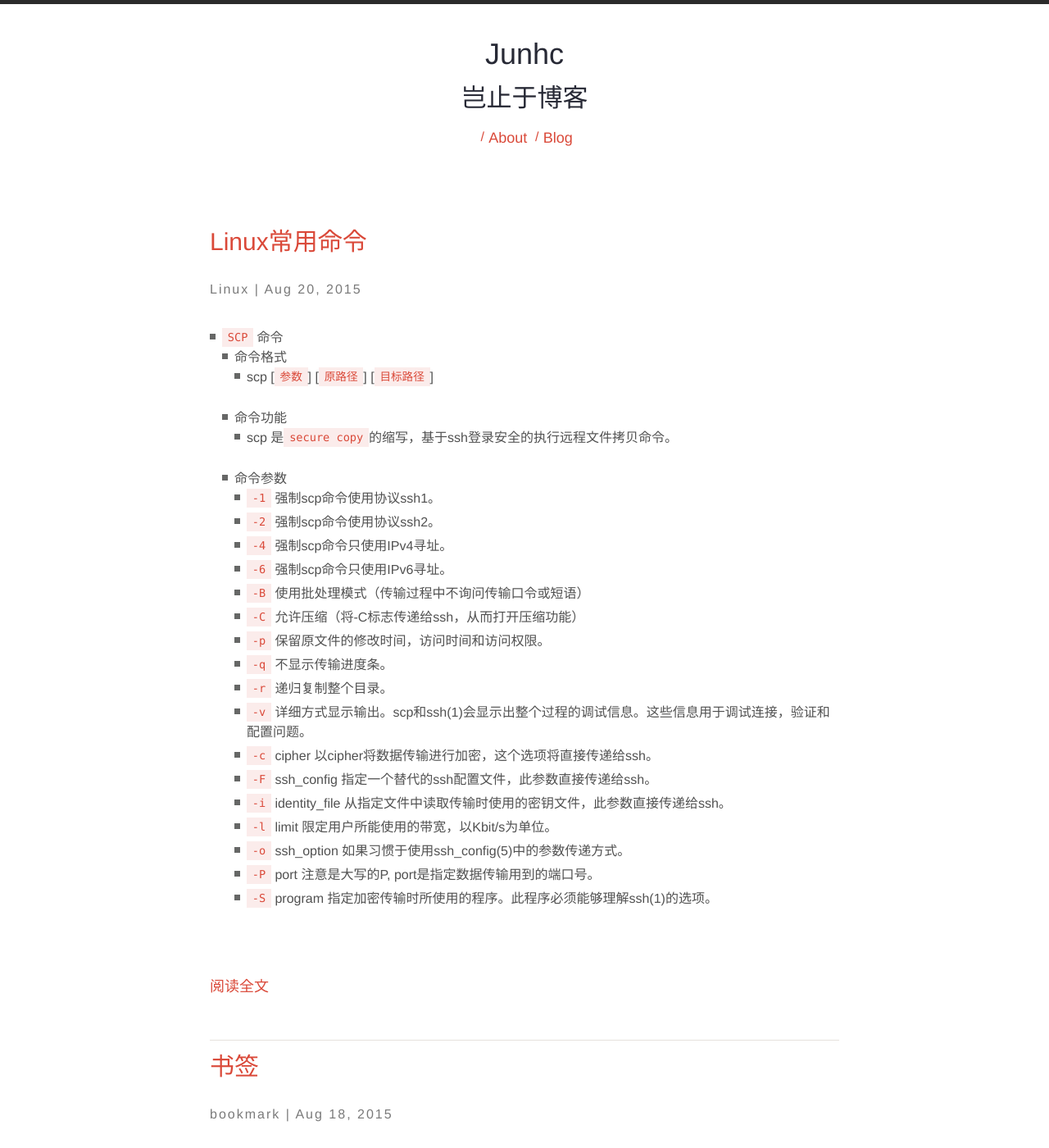
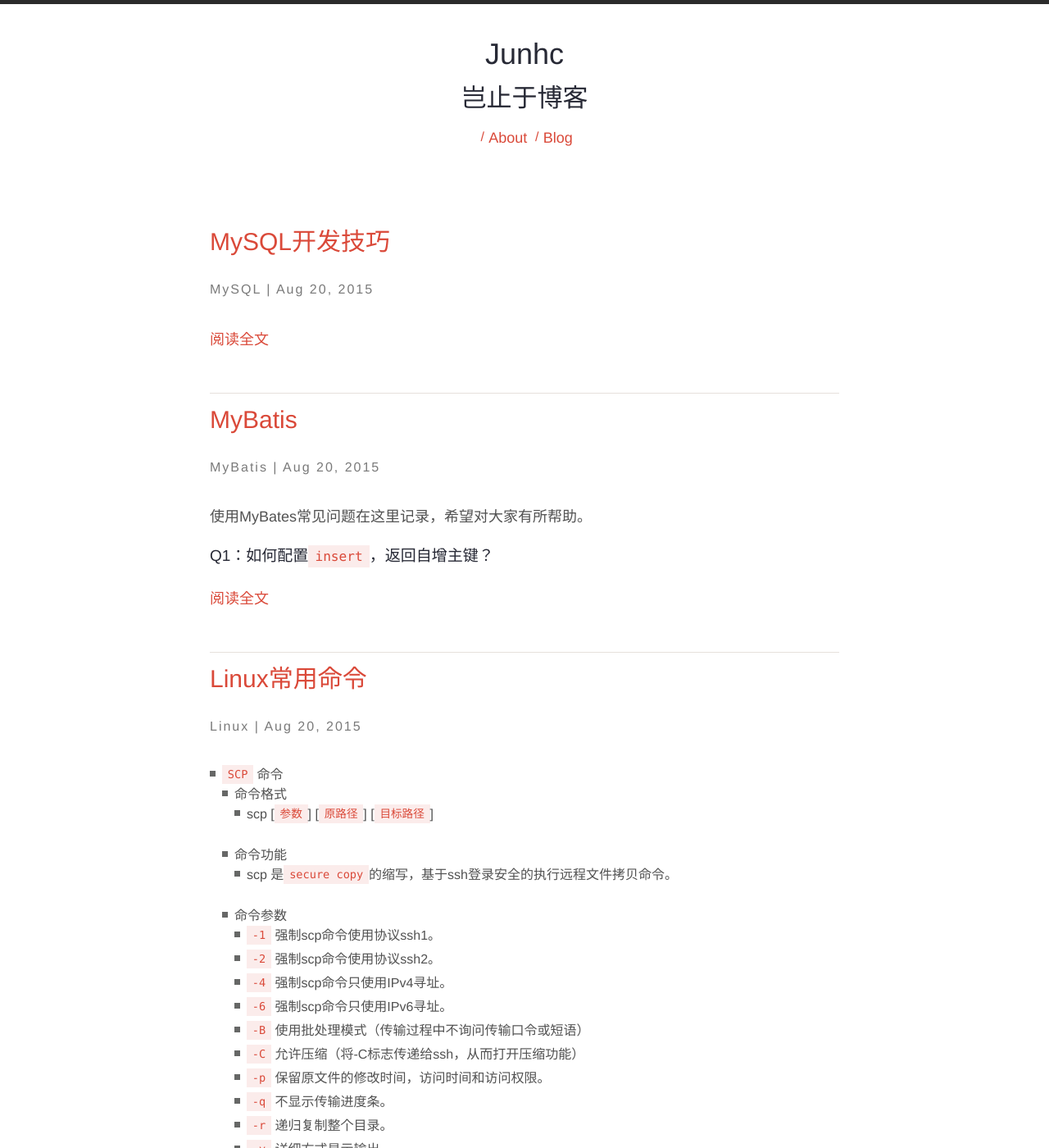
Before and after one commit to junhc/junhc.github.io, a Jekyll site: the page built from index.html, in a window 1280 px wide and 1400 px high. Shown: the whole window at 82% size. Built offline with Jekyll 4.4.1, drawn with Linux system fonts in a browser that asks for light colours; Markdown is read by kramdown in place of the engine named in the settings; some of the changed text lies outside the part shown.

Commit message:
新增MyBatis

````diff
--- a/_posts/2015-08-20-cmds.md
+++ b/_posts/2015-08-20-linux.md
@@ -23,11 +23,11 @@ permalink: cmds
     * `-p` 保留原文件的修改时间，访问时间和访问权限。
     * `-q` 不显示传输进度条。
     * `-r` 递归复制整个目录。
-    * `-v` 详细方式显示输出。scp和ssh(1)会显示出整个过程的调试信息。这些信息用于调试连接，验证和配置问题。
+    * `-v` 详细方式显示输出。
     * `-c` cipher  以cipher将数据传输进行加密，这个选项将直接传递给ssh。
     * `-F` ssh_config  指定一个替代的ssh配置文件，此参数直接传递给ssh。
     * `-i` identity_file  从指定文件中读取传输时使用的密钥文件，此参数直接传递给ssh。
     * `-l` limit  限定用户所能使用的带宽，以Kbit/s为单位。
     * `-o` ssh_option  如果习惯于使用ssh_config(5)中的参数传递方式。
     * `-P` port  注意是大写的P, port是指定数据传输用到的端口号。
-    * `-S` program  指定加密传输时所使用的程序。此程序必须能够理解ssh(1)的选项。
+    * `-S` program  指定加密传输时所使用的程序。
--- /dev/null
+++ b/_posts/2015-08-21-mybatis.md
@@ -0,0 +1,29 @@
+---
+layout: post
+title: "MyBatis"
+date: 2015-08-20 14:32:48
+description: "MyBatis"
+categories:
+- MyBatis
+permalink: mybatis
+---
+
+使用MyBates常见问题在这里记录，希望对大家有所帮助。
+###### Q1：如何配置`insert`，返回自增主键？
+
+```Xml
+<insert id="insert" parameterType="User">
+  <selectKey resultType="long" keyProperty="id">
+      SELECT LAST_INSERT_ID()
+  </selectKey>
+  insert into user(username,password)values(#{username},#{password})
+</insert>
+```
+or
+
+```Xml
+<insert id="insert" useGeneratedKeys="true" keyProperty="id" parameterType="User">
+  insert into user(username,password)values(#{username},#{password})
+</insert>
+```
+*跳过的Keng: 如开启`<setting name="defaultExecutorType" value="BATCH" />`配置，则上述两种配置将失效，主键返回NULL。*
--- /dev/null
+++ b/_posts/2015-08-21-mysql.md
@@ -0,0 +1,9 @@
+---
+layout: post
+title: "MySQL开发技巧"
+date: 2015-08-20 14:32:48
+description: "MySQL开发技巧"
+categories:
+- MySQL
+permalink: mysql
+---
````
Also changed, not shown: other parts of _posts/2015-08-20-linux.md (+1 -1 lines).
